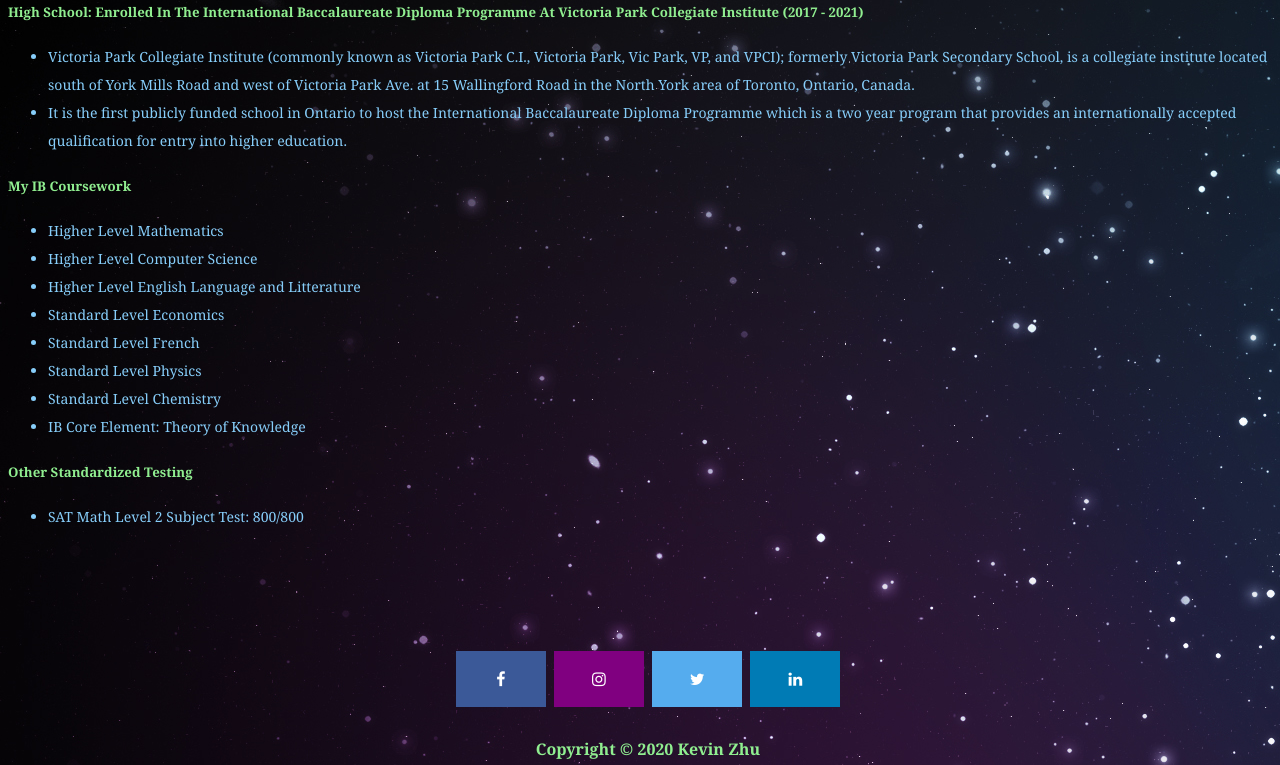
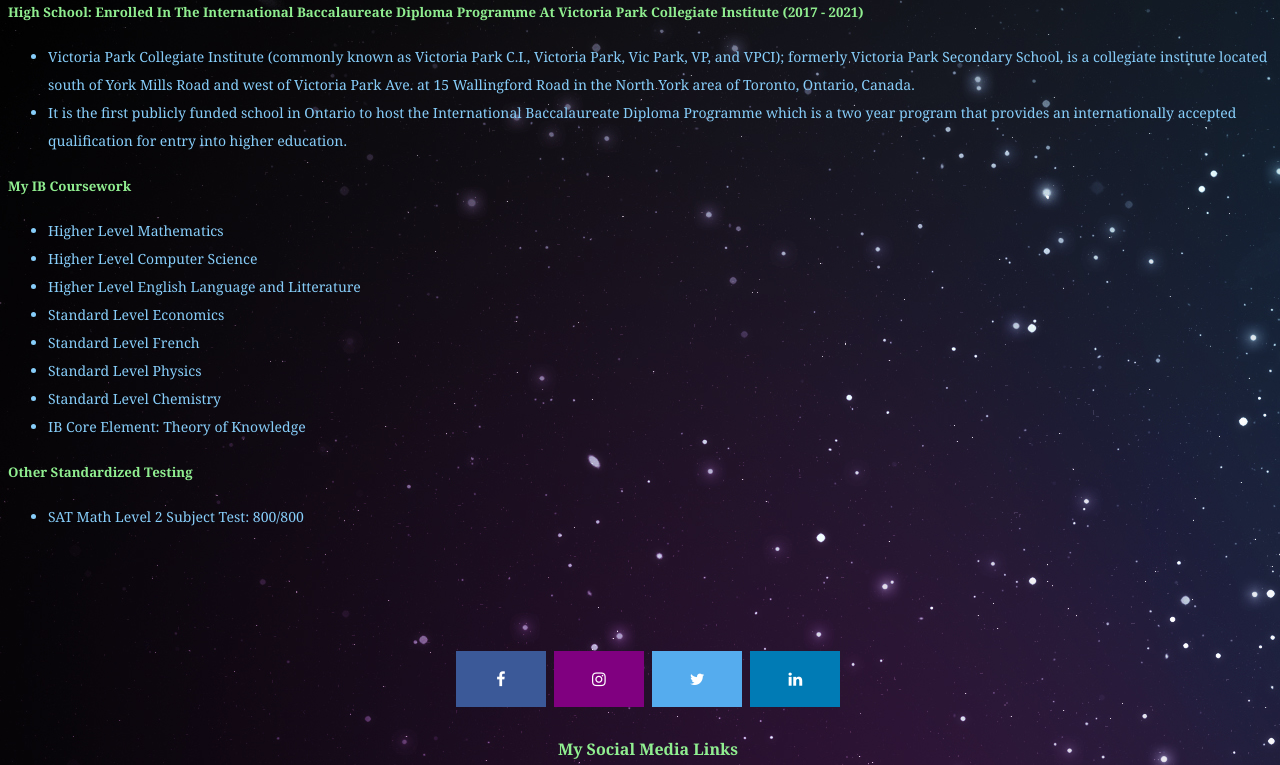
Before and after one commit to Designer777/KevinZhu, a plain HTML site: page academics.html in a window 1280 px wide. Shown: the part 114-879 px from the top of the page. Drawn offline with Linux system fonts and the light colour scheme.

Commit message:
Add files via upload

```diff
--- a/academics.html
+++ b/academics.html
@@ -44,7 +44,7 @@
     <a href="https://twitter.com/WarMvp77" class = "fa fa-twitter"></a>
     <a href="https://www.linkedin.com/in/kevinzhu01/" class = "fa fa-linkedin"></a>
     <center>
-      <h4>Copyright © 2020 Kevin Zhu</h4>
+      <h4>My Social Media Links</h4>
     </center>
   </footer>
   </center>
```
Also changed, not shown: extracurriculars.html (+1 -1 lines), index.html (+1 -1 lines).
